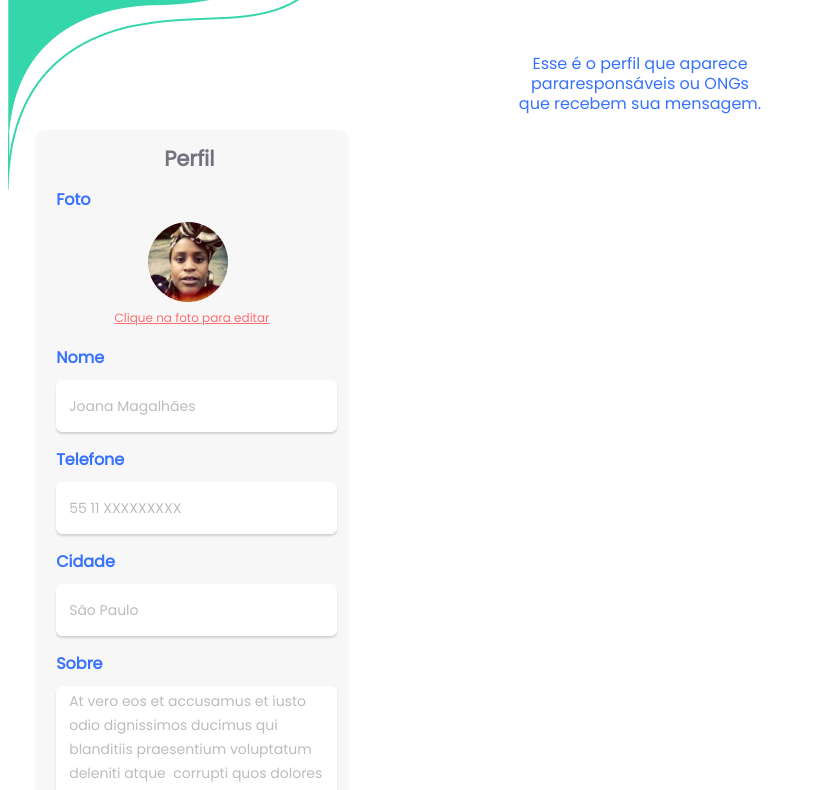
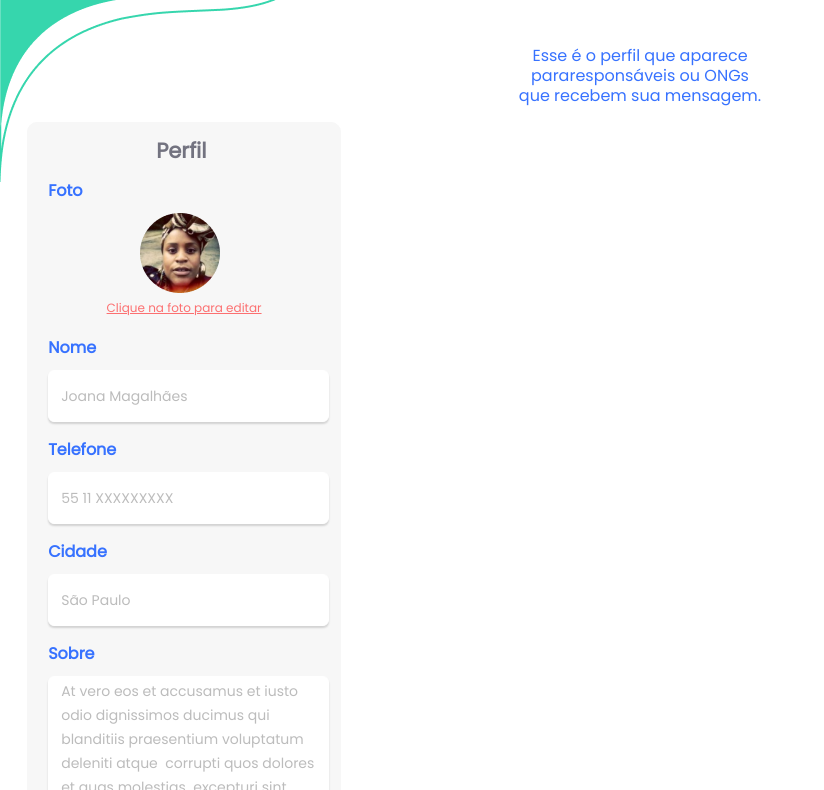
Before and after one commit to Adolfo-Durso/AdoPet, a plain HTML site: page perfil.html in a window 1280 px wide. Shown: the part 113-903 px from the top of the page, without its empty margins (0-824 px from the left). Drawn offline with Linux system fonts and the light colour scheme.

Commit message:
Update perfil.html

```diff
--- a/perfil.html
+++ b/perfil.html
@@ -4,7 +4,7 @@
         <meta charset="UTF-8">
         <meta name="viewport" content="width=device-width, initial-scale=1.0">
         <title>AdoPet</title>
-        <link rel="stylesheet" href="css/_reset.css">
+        <link rel="stylesheet" href="css/reset.css">
         <link rel="stylesheet" href="css/cabecalho-home.css">
         <link rel="stylesheet" href="css/corpo-perfil.css">
         <link rel="stylesheet" href="css/rodape.css">
```
